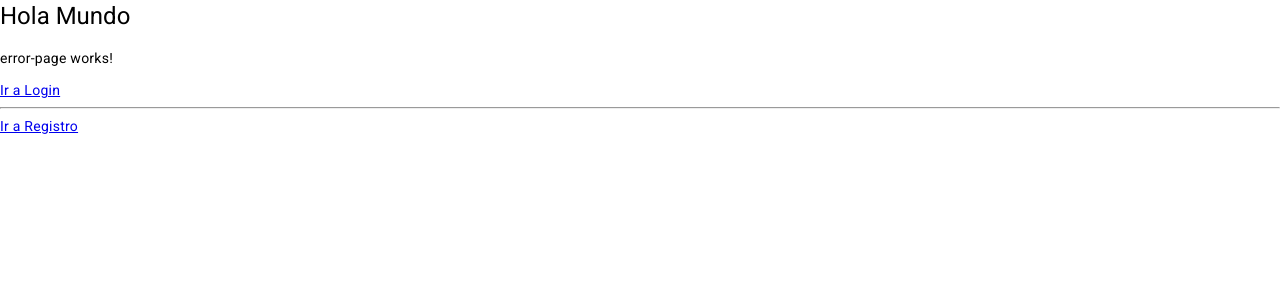
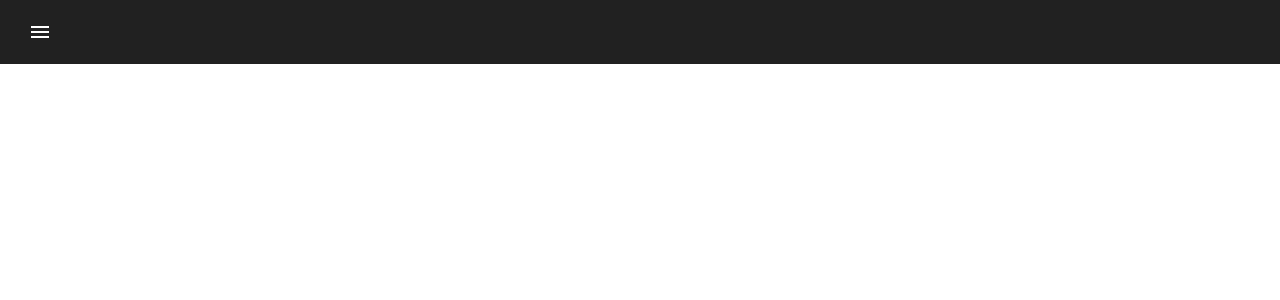
Before and after one commit to MatiT88/heroesApp, an Angular app: page /heroes/listado in a window 1280 px wide. Before the commit this address led to /404. Shown: the top 300 px of the page. Built offline with nearby package versions, Linux system fonts and the light colour scheme.

Commit message:
Se crearon el Sidenav, el Toolbar e iconos en  el home.component que esta en la carpeta heroes en el page home

```diff
--- a/package.json
+++ b/package.json
@@ -15,6 +15,7 @@
     "@angular/common": "^15.0.0",
     "@angular/compiler": "^15.0.0",
     "@angular/core": "^15.0.0",
+    "@angular/flex-layout": "^15.0.0-beta.42",
     "@angular/forms": "^15.0.0",
     "@angular/material": "^15.2.0",
     "@angular/platform-browser": "^15.0.0",
--- a/src/app/app-routing.module.ts
+++ b/src/app/app-routing.module.ts
@@ -13,10 +13,14 @@ const routes: Routes = [
     component: ErrorPageComponent
   },
   {
+    path:'heroes',
+    loadChildren: () => import('./heroes/heroes.module').then( m => m.HeroesModule )
+  },
+  {
     path: '**',
-    // component: ErrorPageComponent
     redirectTo: '404'
-  }
+  },
+
 ]
 
 
--- a/src/app/app.component.html
+++ b/src/app/app.component.html
@@ -1,3 +1,3 @@
-<h1>Hola Mundo</h1>
+
 
 <router-outlet></router-outlet>
--- a/src/app/heroes/pages/home/home.component.html
+++ b/src/app/heroes/pages/home/home.component.html
@@ -1 +1,14 @@
-<p>home works!</p>
+<mat-sidenav-container fullscrenn>
+
+    <mat-sidenav #sidenav>
+        <h1>Sidenav</h1>
+    </mat-sidenav>
+
+    <mat-toolbar>
+        <button mat-icon-button
+                (click)="sidenav.toggle()">
+            <mat-icon>menu</mat-icon>
+        </button>
+    </mat-toolbar>
+
+</mat-sidenav-container>
--- a/src/app/shared/error-page/error-page.component.html
+++ b/src/app/shared/error-page/error-page.component.html
@@ -1,9 +1,45 @@
 <p>error-page works!</p>
 
+<ul>
+    <li>
         <a routerLink="/auth/login">
             Ir a Login
         </a>
-<hr>
+    </li>
+
+    <li>
         <a routerLink="/auth/registro">
             Ir a Registro
         </a>
+    </li>
+
+    <li>
+        <a routerLink="/heroes/buscar">
+            Ir a Registro
+        </a>
+    </li>
+
+    <li>
+        <a routerLink="/heroes/">
+            Ir a Registro
+        </a>
+    </li>
+
+    <li>
+        <a routerLink="/heroes/">
+            Ir a Registro
+        </a>
+    </li>
+
+    <li>
+        <a routerLink="/heroes/">
+            Ir a Registro
+        </a>
+    </li>
+
+    <li>
+        <a routerLink="/heroes/">
+            Ir a Registro
+        </a>
+    </li>
+</ul>
```
Also changed, not shown: src/app/heroes/heroes-routing.module.ts (added, +53 -0 lines), src/app/heroes/heroes.module.ts (+9 -1 lines), src/app/material/material.module.ts (+11 -5 lines), 1 other file (tests, documents, lock files or other folders). Lines whose indentation alone changed are shown as unchanged.
